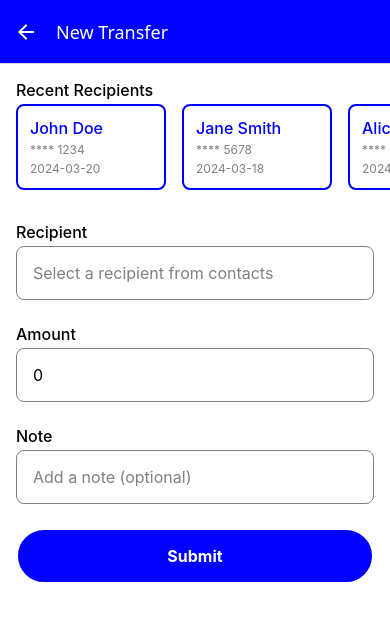
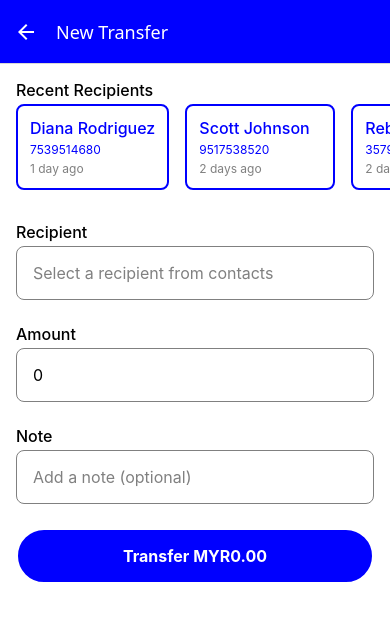
Before and after one commit to wanikmalfitri/mobile-payment-module, a React Native app: screen /Transfer in a window 390 px wide. Shown: the top 620 px of the page. Built offline with nearby package versions, Linux system fonts and the light colour scheme.

Commit message:
feat: added simulated transaction with mocked network and balance error

```diff
--- a/src/data/transactions.ts
+++ b/src/data/transactions.ts
@@ -5,404 +5,411 @@ const transactions: Transaction[] = [
       id: "1",
       name: "John Doe",
       accountNumber: "1234567890",
-      transactionDate: "2024-01-01 12:00:00",
-      lastTransactionAmount: 100,
+      transactionDate: "2024-12-01 12:00:00",
+      lastTransactionAmount: 1000,
       transactionType: "deposit",
     },
     {
       id: "2",
       name: "Jane Doe",
       accountNumber: "0987654321",
-      transactionDate: "2024-01-02 12:00:00",
-      lastTransactionAmount: 50,
+      transactionDate: "2024-12-02 12:00:00",
+      lastTransactionAmount: 500,
       transactionType: "withdrawal",
     },
     {
       id: "3",
       name: "Robert Smith",
       accountNumber: "2468135790",
-      transactionDate: "2024-01-03 14:30:00",
-      lastTransactionAmount: 250,
+      transactionDate: "2024-12-03 14:30:00",
+      lastTransactionAmount: 2500,
       transactionType: "deposit",
     },
     {
       id: "4",
       name: "Sarah Johnson",
       accountNumber: "1357924680",
-      transactionDate: "2024-01-03 15:45:00",
-      lastTransactionAmount: 75,
+      transactionDate: "2024-12-03 15:45:00",
+      lastTransactionAmount: 750,
       transactionType: "withdrawal",
     },
     {
       id: "5",
       name: "Michael Brown",
       accountNumber: "9876543210",
-      transactionDate: "2024-01-04 09:15:00",
-      lastTransactionAmount: 500,
+      transactionDate: "2024-12-04 09:15:00",
+      lastTransactionAmount: 5000,
       transactionType: "deposit",
     },
     {
       id: "6",
       name: "Emily Wilson",
       accountNumber: "3698521470",
-      transactionDate: "2024-01-04 10:30:00",
-      lastTransactionAmount: 150,
+      transactionDate: "2024-12-04 10:30:00",
+      lastTransactionAmount: 1500,
       transactionType: "withdrawal",
     },
     {
       id: "7",
       name: "David Lee",
       accountNumber: "7412589630",
-      transactionDate: "2024-01-05 11:20:00",
-      lastTransactionAmount: 300,
+      transactionDate: "2024-12-05 11:20:00",
+      lastTransactionAmount: 3000,
       transactionType: "deposit",
     },
     {
       id: "8",
       name: "Lisa Anderson",
       accountNumber: "8529637410",
-      transactionDate: "2024-01-05 13:45:00",
-      lastTransactionAmount: 200,
+      transactionDate: "2024-12-05 13:45:00",
+      lastTransactionAmount: 2000,
       transactionType: "withdrawal",
     },
     {
       id: "9",
       name: "James Taylor",
       accountNumber: "9517538520",
-      transactionDate: "2024-01-06 09:00:00",
-      lastTransactionAmount: 450,
+      transactionDate: "2024-12-06 09:00:00",
+      lastTransactionAmount: 4500,
       transactionType: "deposit",
     },
     {
       id: "10",
       name: "Maria Garcia",
       accountNumber: "7539514680",
-      transactionDate: "2024-01-06 14:15:00",
-      lastTransactionAmount: 125,
+      transactionDate: "2024-12-06 14:15:00",
+      lastTransactionAmount: 1250,
       transactionType: "withdrawal",
     },
     {
       id: "11",
       name: "William Martinez",
       accountNumber: "1597534560",
-      transactionDate: "2024-01-07 10:30:00",
-      lastTransactionAmount: 750,
+      transactionDate: "2024-12-07 10:30:00",
+      lastTransactionAmount: 7500,
       transactionType: "deposit",
     },
     {
       id: "12",
       name: "Jennifer White",
       accountNumber: "3571592640",
-      transactionDate: "2024-01-07 16:20:00",
-      lastTransactionAmount: 175,
+      transactionDate: "2024-12-07 16:20:00",
+      lastTransactionAmount: 1750,
       transactionType: "withdrawal",
     },
     {
       id: "13",
       name: "Thomas Brown",
       accountNumber: "9517536480",
-      transactionDate: "2024-01-08 11:45:00",
-      lastTransactionAmount: 600,
+      transactionDate: "2024-12-08 11:45:00",
+      lastTransactionAmount: 6000,
       transactionType: "deposit",
     },
     {
       id: "14",
       name: "Jessica Rodriguez",
       accountNumber: "7531598520",
-      transactionDate: "2024-01-08 13:30:00",
-      lastTransactionAmount: 90,
+      transactionDate: "2024-12-08 13:30:00",
+      lastTransactionAmount: 900,
       transactionType: "withdrawal",
     },
     {
       id: "15",
       name: "Daniel Kim",
       accountNumber: "1597532580",
-      transactionDate: "2024-01-09 09:45:00",
-      lastTransactionAmount: 825,
+      transactionDate: "2024-12-09 09:45:00",
+      lastTransactionAmount: 8250,
       transactionType: "deposit",
     },
     {
       id: "16",
       name: "Amanda Clark",
       accountNumber: "3579514260",
-      transactionDate: "2024-01-09 15:15:00",
-      lastTransactionAmount: 275,
+      transactionDate: "2024-12-09 15:15:00",
+      lastTransactionAmount: 2750,
       transactionType: "withdrawal",
     },
     {
       id: "17",
       name: "Christopher Lee",
       accountNumber: "9517538520",
-      transactionDate: "2024-01-10 10:00:00",
-      lastTransactionAmount: 950,
+      transactionDate: "2024-12-10 10:00:00",
+      lastTransactionAmount: 9500,
       transactionType: "deposit",
     },
     {
       id: "18",
       name: "Michelle Wang",
       accountNumber: "7539514680",
-      transactionDate: "2024-01-10 14:30:00",
-      lastTransactionAmount: 180,
+      transactionDate: "2024-12-10 14:30:00",
+      lastTransactionAmount: 1800,
       transactionType: "withdrawal",
     },
     {
       id: "19",
       name: "Kevin Chen",
       accountNumber: "1597534560",
-      transactionDate: "2024-01-11 11:20:00",
-      lastTransactionAmount: 550,
+      transactionDate: "2024-12-11 11:20:00",
+      lastTransactionAmount: 5500,
       transactionType: "deposit",
     },
     {
       id: "20",
       name: "Rachel Green",
       accountNumber: "3571592640",
-      transactionDate: "2024-01-11 16:45:00",
-      lastTransactionAmount: 225,
+      transactionDate: "2024-12-11 16:45:00",
+      lastTransactionAmount: 2250,
       transactionType: "withdrawal",
     },
     {
       id: "21",
       name: "Steven Wilson",
       accountNumber: "9517536480",
-      transactionDate: "2024-01-12 09:30:00",
-      lastTransactionAmount: 700,
+      transactionDate: "2024-12-12 09:30:00",
+      lastTransactionAmount: 7000,
       transactionType: "deposit",
     },
     {
       id: "22",
       name: "Laura Martinez",
       accountNumber: "7531598520",
-      transactionDate: "2024-01-12 13:15:00",
-      lastTransactionAmount: 150,
+      transactionDate: "2024-12-12 13:15:00",
+      lastTransactionAmount: 1500,
       transactionType: "withdrawal",
     },
     {
       id: "23",
       name: "Richard Taylor",
       accountNumber: "1597532580",
-      transactionDate: "2024-01-13 10:45:00",
-      lastTransactionAmount: 875,
+      transactionDate: "2024-12-13 10:45:00",
+      lastTransactionAmount: 8750,
       transactionType: "deposit",
     },
     {
       id: "24",
       name: "Patricia Brown",
       accountNumber: "3579514260",
-      transactionDate: "2024-01-13 15:30:00",
-      lastTransactionAmount: 195,
+      transactionDate: "2024-12-13 15:30:00",
+      lastTransactionAmount: 1950,
       transactionType: "withdrawal",
     },
     {
       id: "25",
       name: "Joseph Anderson",
       accountNumber: "9517538520",
-      transactionDate: "2024-01-14 11:00:00",
-      lastTransactionAmount: 625,
+      transactionDate: "2024-12-14 11:00:00",
+      lastTransactionAmount: 6250,
       transactionType: "deposit",
     },
     {
       id: "26",
       name: "Sandra Lee",
       accountNumber: "7539514680",
-      transactionDate: "2024-01-14 14:45:00",
-      lastTransactionAmount: 280,
+      transactionDate: "2024-12-14 14:45:00",
+      lastTransactionAmount: 2800,
       transactionType: "withdrawal",
     },
     {
       id: "27",
       name: "George Harris",
       accountNumber: "1597534560",
-      transactionDate: "2024-01-15 09:15:00",
-      lastTransactionAmount: 925,
+      transactionDate: "2024-12-15 09:15:00",
+      lastTransactionAmount: 9250,
       transactionType: "deposit",
     },
     {
       id: "28",
       name: "Nancy Wilson",
       accountNumber: "3571592640",
-      transactionDate: "2024-01-15 13:45:00",
-      lastTransactionAmount: 165,
+      transactionDate: "2024-12-15 13:45:00",
+      lastTransactionAmount: 1650,
       transactionType: "withdrawal",
     },
     {
       id: "29",
       name: "Edward Johnson",
       accountNumber: "9517536480",
-      transactionDate: "2024-01-16 10:30:00",
-      lastTransactionAmount: 775,
+      transactionDate: "2024-12-16 10:30:00",
+      lastTransactionAmount: 7750,
       transactionType: "deposit",
     },
     {
       id: "30",
       name: "Margaret Davis",
       accountNumber: "7531598520",
-      transactionDate: "2024-01-16 15:00:00",
-      lastTransactionAmount: 210,
+      transactionDate: "2024-12-16 15:00:00",
+      lastTransactionAmount: 2100,
       transactionType: "withdrawal",
     },
     {
       id: "31",
       name: "Charles White",
       accountNumber: "1597532580",
-      transactionDate: "2024-01-17 11:15:00",
-      lastTransactionAmount: 850,
+      transactionDate: "2024-12-17 11:15:00",
+      lastTransactionAmount: 8500,
       transactionType: "deposit",
     },
     {
       id: "32",
       name: "Elizabeth Chen",
       accountNumber: "3579514260",
-      transactionDate: "2024-01-17 14:30:00",
-      lastTransactionAmount: 135,
+      transactionDate: "2024-12-17 14:30:00",
+      lastTransactionAmount: 1350,
       transactionType: "withdrawal",
     },
     {
       id: "33",
       name: "Donald Clark",
       accountNumber: "9517538520",
-      transactionDate: "2024-01-18 09:45:00",
-      lastTransactionAmount: 675,
+      transactionDate: "2024-12-18 09:45:00",
+      lastTransactionAmount: 6750,
       transactionType: "deposit",
     },
     {
       id: "34",
       name: "Helen Rodriguez",
       accountNumber: "7539514680",
-      transactionDate: "2024-01-18 13:30:00",
-      lastTransactionAmount: 245,
+      transactionDate: "2024-12-18 13:30:00",
+      lastTransactionAmount: 2450,
       transactionType: "withdrawal",
     },
     {
       id: "35",
       name: "Frank Martinez",
       accountNumber: "1597534560",
-      transactionDate: "2024-01-19 10:15:00",
-      lastTransactionAmount: 725,
+      transactionDate: "2024-12-19 10:15:00",
+      lastTransactionAmount: 7250,
       transactionType: "deposit",
     },
     {
       id: "36",
       name: "Carol Thompson",
       accountNumber: "3571592640",
-      transactionDate: "2024-01-19 15:45:00",
-      lastTransactionAmount: 185,
+      transactionDate: "2024-12-19 15:45:00",
+      lastTransactionAmount: 1850,
       transactionType: "withdrawal",
     },
     {
       id: "37",
       name: "Paul Anderson",
       accountNumber: "9517536480",
-      transactionDate: "2024-01-20 11:30:00",
-      lastTransactionAmount: 900,
+      transactionDate: "2024-12-20 11:30:00",
+      lastTransactionAmount: 9000,
       transactionType: "deposit",
     },
     {
       id: "38",
       name: "Ruth Garcia",
       accountNumber: "7531598520",
-      transactionDate: "2024-01-20 14:15:00",
-      lastTransactionAmount: 155,
+      transactionDate: "2024-12-20 14:15:00",
+      lastTransactionAmount: 1550,
       transactionType: "withdrawal",
     },
     {
       id: "39",
       name: "Mark Wilson",
       accountNumber: "1597532580",
-      transactionDate: "2024-01-21 09:00:00",
-      lastTransactionAmount: 800,
+      transactionDate: "2024-12-21 09:00:00",
+      lastTransactionAmount: 8000,
       transactionType: "deposit",
     },
     {
       id: "40",
       name: "Sharon Lee",
       accountNumber: "3579514260",
-      transactionDate: "2024-01-21 13:45:00",
-      lastTransactionAmount: 270,
+      transactionDate: "2024-12-21 13:45:00",
+      lastTransactionAmount: 2700,
       transactionType: "withdrawal",
     },
     {
       id: "41",
       name: "Timothy Brown",
       accountNumber: "9517538520",
-      transactionDate: "2024-01-22 10:30:00",
-      lastTransactionAmount: 650,
+      transactionDate: "2024-12-22 10:30:00",
+      lastTransactionAmount: 6500,
       transactionType: "deposit",
     },
     {
       id: "42",
       name: "Deborah Kim",
       accountNumber: "7539514680",
-      transactionDate: "2024-01-22 15:15:00",
-      lastTransactionAmount: 195,
+      transactionDate: "2024-12-22 15:15:00",
+      lastTransactionAmount: 1950,
       transactionType: "withdrawal",
     },
     {
       id: "43",
       name: "Jason Taylor",
       accountNumber: "1597534560",
-      transactionDate: "2024-01-23 11:45:00",
-      lastTransactionAmount: 975,
+      transactionDate: "2024-12-23 11:45:00",
+      lastTransactionAmount: 9750,
       transactionType: "deposit",
     },
     {
       id: "44",
       name: "Cynthia Wang",
       accountNumber: "3571592640",
-      transactionDate: "2024-01-23 14:30:00",
-      lastTransactionAmount: 145,
+      transactionDate: "2024-12-23 14:30:00",
+      lastTransactionAmount: 1450,
       transactionType: "withdrawal",
     },
     {
       id: "45",
       name: "Jeffrey Davis",
       accountNumber: "9517536480",
-      transactionDate: "2024-01-24 09:15:00",
-      lastTransactionAmount: 825,
+      transactionDate: "2025-01-18 09:15:00",
+      lastTransactionAmount: 8250,
       transactionType: "deposit",
     },
     {
       id: "46",
       name: "Kathleen Chen",
       accountNumber: "7531598520",
-      transactionDate: "2024-01-24 13:00:00",
-      lastTransactionAmount: 235,
+      transactionDate: "2025-01-20 13:00:00",
+      lastTransactionAmount: 2350,
       transactionType: "withdrawal",
     },
     {
       id: "47",
       name: "Gary White",
       accountNumber: "1597532580",
-      transactionDate: "2024-01-25 10:45:00",
-      lastTransactionAmount: 750,
+      transactionDate: "2025-01-20 10:45:00",
+      lastTransactionAmount: 7500,
       transactionType: "deposit",
     },
     {
       id: "48",
       name: "Rebecca Martinez",
       accountNumber: "3579514260",
-      transactionDate: "2024-01-25 15:30:00",
-      lastTransactionAmount: 175,
+      transactionDate: "2025-01-20 15:30:00",
+      lastTransactionAmount: 1750,
       transactionType: "withdrawal",
     },
     {
       id: "49",
       name: "Scott Johnson",
       accountNumber: "9517538520",
-      transactionDate: "2024-01-26 11:15:00",
-      lastTransactionAmount: 925,
+      transactionDate: "2025-01-20 11:15:00",
+      lastTransactionAmount: 9250,
       transactionType: "deposit",
     },
     {
       id: "50",
       name: "Diana Rodriguez",
       accountNumber: "7539514680",
-      transactionDate: "2024-01-26 14:45:00",
-      lastTransactionAmount: 205,
+      transactionDate: "2025-01-21 14:45:00",
+      lastTransactionAmount: 2050,
       transactionType: "withdrawal",
     }
 ];
 
 export const reversedTransactions = [...transactions].reverse();
 
+export const recentRecipients = reversedTransactions.slice(0, 10).map((transaction) => ({
+    id: transaction.id,
+    name: transaction.name,
+    accountNumber: transaction.accountNumber,
+    lastTransactionDate: transaction.transactionDate,
+  }));
+
 export default reversedTransactions;
--- a/src/navigation/RootNavigator.tsx
+++ b/src/navigation/RootNavigator.tsx
@@ -49,8 +49,9 @@ export type RootStackParamList = {
   Home: undefined;
   Transfer: undefined;
   TransferSuccess: {
-    transactionId: string;
+    transactionId: any;
     amount: number;
     recipientName: string;
+    note: string;
   };
 };
--- a/src/screens/home/HomeScreen.tsx
+++ b/src/screens/home/HomeScreen.tsx
@@ -29,7 +29,7 @@ const HomeScreen: React.FC = () => {
     setLoading(true);
     try {
       const balance = await TransactionService.getBalance();
-      setBalance(balance.available);
+      setBalance(balance.available/100);
       await getRecentTransactions(1);
     } catch (error) {
       console.error("Failed to load initial data", error);
@@ -90,7 +90,7 @@ const HomeScreen: React.FC = () => {
       {item.lastTransactionAmount && (
         <Text style={styles.transactionAmount}>
           {item.transactionType === "deposit" ? "+ " : "- "}RM
-          {item.lastTransactionAmount.toFixed(2)}
+          {(item.lastTransactionAmount/100).toFixed(2)}
         </Text>
       )}
     </View>
--- a/src/screens/transfer/TransferScreen.style.tsx
+++ b/src/screens/transfer/TransferScreen.style.tsx
@@ -74,13 +74,24 @@ const styles = StyleSheet.create({
   },
   accountNumber: {
     fontSize: FONT_SIZE.SMALL,
-    color: COLORS.GRAY,
+    color: COLORS.PRIMARY,
     marginBottom: SPACING.XSMALL,
   },
   transactionDate: {
     fontSize: FONT_SIZE.SMALL,
     color: COLORS.GRAY,
   },
+  loadingOverlay: {
+    position: 'absolute',
+    top: 0,
+    left: 0,
+    right: 0,
+    bottom: 0,
+    backgroundColor: 'rgba(255, 255, 255, 0.8)',
+    justifyContent: 'center',
+    alignItems: 'center',
+    zIndex: 999,
+  },
 });
 
 export default styles;
--- a/src/screens/transfer/TransferScreen.tsx
+++ b/src/screens/transfer/TransferScreen.tsx
@@ -1,4 +1,4 @@
-import React, { useState } from "react";
+import React, { useCallback, useMemo, useState } from "react";
 import {
   View,
   Text,
@@ -6,63 +6,101 @@ import {
   TouchableOpacity,
   TextInput,
   ScrollView,
+  Alert,
+  ActivityIndicator,
 } from "react-native";
-import {
-  COLORS,
-} from "../../theme";
+import { COLORS } from "../../theme";
 import { Recipient } from "../../types/recipient";
 import { useNavigation } from "@react-navigation/native";
 import { NativeStackNavigationProp } from "@react-navigation/native-stack";
 import { RootStackParamList } from "../../navigation/RootNavigator";
 import styles from "./TransferScreen.style";
-
-interface RecentRecipient extends Recipient {
-  lastTransactionDate: string;
-  accountNumber: string;
-}
-
-const recentRecipients: RecentRecipient[] = [
-  {
-    id: "1",
-    name: "John Doe",
-    accountNumber: "**** 1234",
-    lastTransactionDate: "2024-03-20",
-  },
-  {
-    id: "2",
-    name: "Jane Smith",
-    accountNumber: "**** 5678",
-    lastTransactionDate: "2024-03-18",
-  },
-  {
-    id: "3",
-    name: "Alice Johnson",
-    accountNumber: "**** 9012",
-    lastTransactionDate: "2024-03-16",
-  },
-];
+import { recentRecipients } from "../../data/transactions";
+import { formatDistance } from "date-fns";
+import { TransferPayload } from "../../types/transaction";
+import { TransactionResult } from "../../types/transaction";
+import { TransactionService } from "../../services/TransactionService";
 
 type NavigationProp = NativeStackNavigationProp<RootStackParamList, "Transfer">;
 
 const TransferScreen: React.FC = () => {
-    const navigation = useNavigation<NavigationProp>();
+  const navigation = useNavigation<NavigationProp>();
   const [selectedRecipient, setSelectedRecipient] = useState<Recipient | null>(
     null
   );
   const [note, setNote] = useState<string | null>(null);
   const [amount, setAmount] = useState<number | null>(null);
+
+  const formattedAmount = useMemo(() => {
+    if (!amount) return "MYR0.00";
+    if (amount > 100000000) return "MYR99999999.99";
+    return `MYR${(amount / 100).toFixed(2)}`;
+  }, [amount]);
+
   const [loading, setLoading] = useState<boolean>(false);
 
-  const handleSubmit = () => {
-    navigation.navigate("TransferSuccess", {
-      transactionId: "123456",
-      amount: 100,
-      recipientName: "John Doe",
-    });
+  const handleSubmit = async () => {
+    if (!selectedRecipient) {
+      Alert.alert("Please select a recipient");
+      return;
+    }
+
+    if (!amount) {
+      Alert.alert("Please enter an amount");
+      return;
+    }
+
+    if (amount <= 100) {
+      Alert.alert("Minimum amount is MYR 1.00");
+      return;
+    }
+
+    if (amount > 100000000) {
+      Alert.alert("Maximum amount is MYR 99999999.99");
+      return;
+    }
+
+    try {
+      setLoading(true);
+      const result = await processTransfer({
+        recipientId: selectedRecipient.id,
+        amount: amount,
+        note: note || "",
+      });
+
+      if (result.success) {
+        navigation.navigate("TransferSuccess", {
+          transactionId: result.transactionId,
+          amount: amount,
+          recipientName: selectedRecipient.name,
+          note: note || "",
+        });
+      }
+    } catch (error) {
+      Alert.alert((error as Error).message);
+    } finally {
+      setLoading(false);
+    }
   };
+
+  const processTransfer = useCallback(
+    async (payload: TransferPayload): Promise<TransactionResult> => {
+      const result = await TransactionService.processTransfer(payload);
+      if (!result.success) {
+        throw new Error(result.error);
+      }
+      return result;
+    },
+    []
+  );
 
   return (
     <SafeAreaView style={styles.container}>
+      {loading && (
+        <View style={styles.loadingOverlay}>
+          <ActivityIndicator size="large" color={COLORS.PRIMARY} />
+        </View>
+      )}
       <View style={styles.content}>
         <Text style={styles.label}>Recent Recipients</Text>
         <ScrollView
@@ -81,7 +119,11 @@ const TransferScreen: React.FC = () => {
                 {recipient.accountNumber}
               </Text>
               <Text style={styles.transactionDate}>
-                {recipient.lastTransactionDate}
+                {formatDistance(
+                  new Date(recipient.lastTransactionDate),
+                  new Date(),
+                  { addSuffix: true }
+                )}
               </Text>
             </TouchableOpacity>
           ))}
@@ -103,7 +145,6 @@ const TransferScreen: React.FC = () => {
           keyboardType="numeric"
           placeholder="Enter amount"
           placeholderTextColor={COLORS.GRAY}
-          maxLength={100}
         />
         <Text style={styles.label}>Note</Text>
         <TextInput
@@ -120,7 +161,7 @@ const TransferScreen: React.FC = () => {
           style={[styles.transferButton]}
           onPress={() => handleSubmit()}
         >
-          <Text style={styles.buttonText}>Submit</Text>
+          <Text style={styles.buttonText}>Transfer {formattedAmount}</Text>
         </TouchableOpacity>
       </View>
     </SafeAreaView>
--- a/src/screens/transferSuccess/TransferSuccess.style.tsx
+++ b/src/screens/transferSuccess/TransferSuccess.style.tsx
@@ -57,7 +57,7 @@ const styles = StyleSheet.create({
   },
   detailValue: {
     fontSize: FONT_SIZE.MEDIUM,
-    fontWeight: FONT_WEIGHT.BOLD,
+    fontWeight: FONT_WEIGHT.MEDIUM,
     color: COLORS.BLACK,
   },
   shareButton: {
--- a/src/screens/transferSuccess/TransferSuccess.tsx
+++ b/src/screens/transferSuccess/TransferSuccess.tsx
@@ -1,5 +1,5 @@
 import { RouteProp, useNavigation, useRoute } from "@react-navigation/native";
-import React from "react";
+import React, { useMemo } from "react";
 import {
   View,
   Text,
@@ -25,6 +25,11 @@ const TransferSuccess: React.FC = () => {
   const navigation = useNavigation<NavigationProp>();
   const route = useRoute<TransferSuccessRouteProp>();
   const { transactionId, amount, recipientName } = route.params;
+
+  const formattedAmount = useMemo(() => {
+    return `MYR ${(amount / 100).toFixed(2)}`;
+  }, [amount]);
+
   const handleDone = () => {
     navigation.reset({
       index: 0,
@@ -45,7 +50,7 @@ const TransferSuccess: React.FC = () => {
         <View style={styles.detailsCard}>
           <View style={styles.detailRow}>
             <Text style={styles.detailLabel}>Amount</Text>
-            <Text style={styles.detailValue}>${amount.toFixed(2)}</Text>
+            <Text style={styles.detailValue}>{formattedAmount}</Text>
           </View>
           <View style={styles.detailRow}>
             <Text style={styles.detailLabel}>Recipient</Text>
--- a/src/services/TransactionService.ts
+++ b/src/services/TransactionService.ts
@@ -1,6 +1,8 @@
 import {
   UserBalance,
   Transaction,
+  TransferPayload,
+  TransactionResult,
 } from "../types/transaction";
 import data from "../data/transactions";
 
@@ -12,9 +14,30 @@ export class TransactionService {
   static async getBalance(): Promise<UserBalance> {
     await this.delay(800);
     return {
-      total: 2194.03,
-      available: 1994.03,
+      total: 219403,
+      available: 199403,
       currency: "MYR",
+    };
+  }
+
+  static async processTransfer(
+    payload: TransferPayload
+  ): Promise<TransactionResult> {
+    await this.delay(2000);
+
+    // Simulate insufficient balance
+    if (payload.amount > 199403) {
+      throw new Error("Insufficient balance");
+    }
+
+    // Simulate network error - using strict equality
+    if (payload.amount === 999) {
+      throw new Error("Network error");
+    }
+
+    return {
+      success: true,
+      transactionId: Math.random().toString(36).substr(2, 9),
     };
   }
 
```
Also changed, not shown: src/types/transaction.ts (+12 -0 lines).
